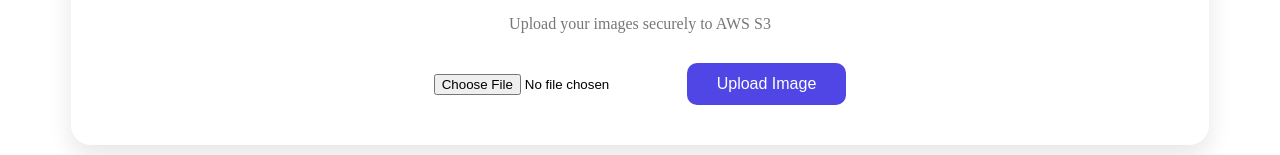
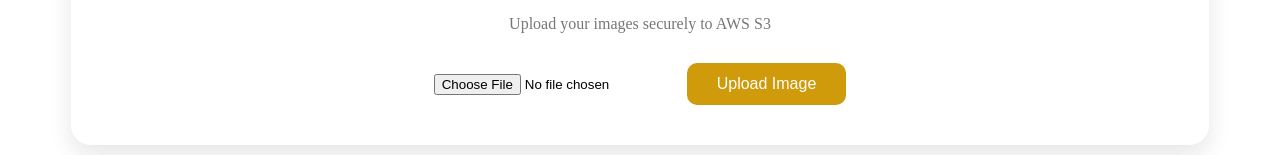
Before and after one commit to sambidhansenapati024/image-upload-web, an Angular app: page / in a window 1280 px wide. Shown: the part 140-295 px from the top of the page. Built offline with nearby package versions, Linux system fonts and the light colour scheme; no server answers.

Commit message:
change color

```diff
--- a/src/app/components/image-upload/image-upload.component.css
+++ b/src/app/components/image-upload/image-upload.component.css
@@ -55,7 +55,7 @@ body{
 
 .upload-btn{
 
-    background:#4F46E5;
+    background:#d09b0a;
 
     color:white;
 
```
